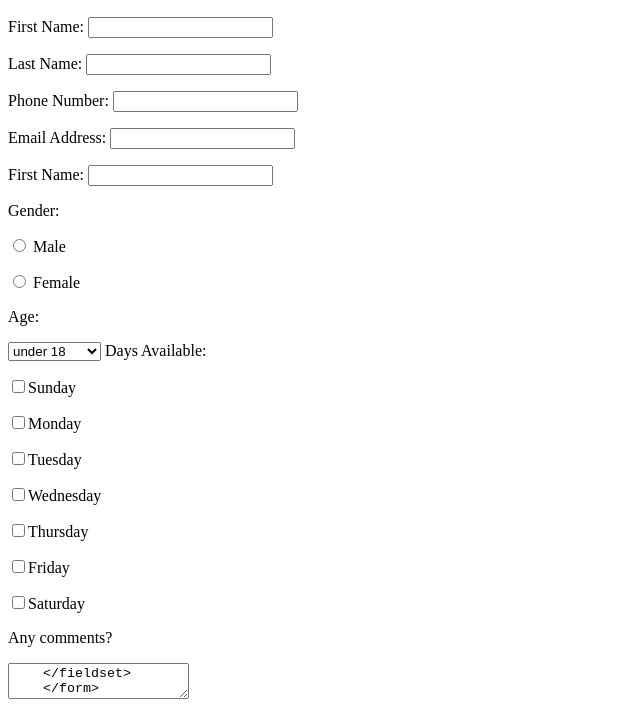
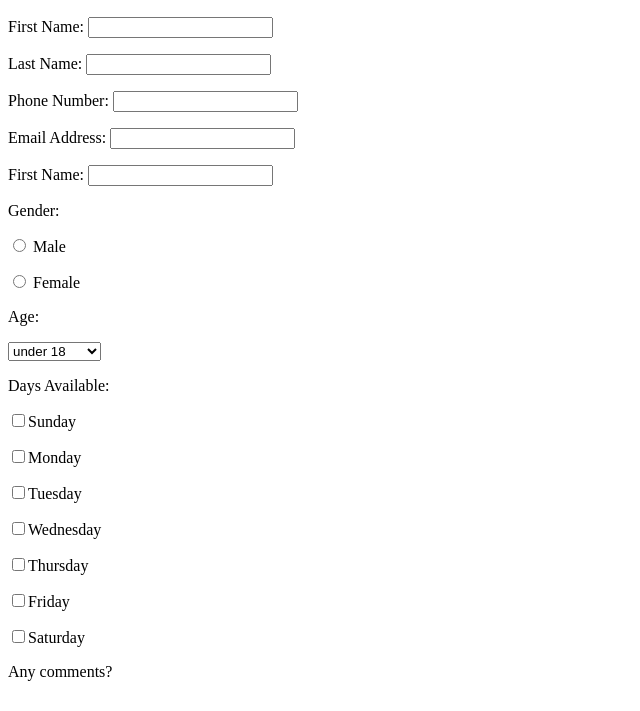
Before and after one commit to aangeles02/Lab4, a plain HTML site: page index.html in a window 1280 px wide. Shown: the part 110-821 px from the top of the page, without its empty margins (0-640 px from the left). Drawn offline with Linux system fonts and the light colour scheme.

Commit message:
changed line

```diff
--- a/index.html
+++ b/index.html
@@ -28,7 +28,7 @@
     <option value = "65+">65 and over</option>
     </select>
     </fieldset>
-   <label> Days Available:</label>
+   <p><label> Days Available:</label></p>
     <p><input type="checkbox" name="available_field[]"value="Sunday">Sunday</p>
     <p><input type="checkbox" name="available_field[]"value="Monday">Monday</p>
     <p><input type="checkbox" name="available_field[]"value="Tuesday">Tuesday</p>
@@ -37,7 +37,6 @@
     <p><input type="checkbox" name="available_field[]"value="Friday">Friday</p>
     <p><input type="checkbox" name="available_field[]"value="Saturday">Saturday</p>
     <label><p>Any comments?</p></label>
-    <textarea name="comments_field">
     </fieldset>
     </form>
 
```
